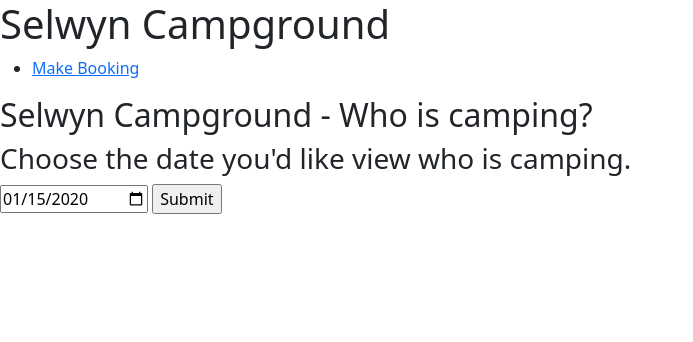
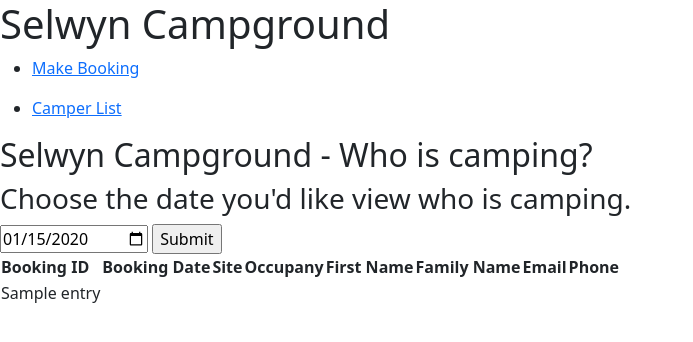
Before and after one commit to TaiJoLo/scg, a Flask app: template templates/datepickercamper.html in a window 1280 px wide. Shown: the top 342 px of the page, without its empty margins (0-693 px from the left). Run offline with Flask 3, Linux system fonts and the light colour scheme; the template is opened without the code that fills it: most values are stand-ins (such as "Sample title", 1, 10 or a date in 2020).

Commit message:
feat: add camper list

```diff
--- a/app.py
+++ b/app.py
@@ -29,6 +29,14 @@ def getCursor():
 def home():
     return render_template("base.html")
 
+@app.route("/sites")
+def listsites():
+    connection = getCursor()
+    connection.execute("SELECT * FROM sites;")
+    sitelist = connection.fetchall()
+    print(sitelist)
+    return render_template("sitelist.html", sitelist = sitelist)
+
 @app.route("/campers", methods=['GET','POST'])
 def campers():
     if request.method == "GET":
@@ -36,8 +44,9 @@ def campers():
     else:
         campDate = request.form.get('campdate')
         connection = getCursor()
-        connection.execute("SELECT * FROM bookings join sites on site = site_id inner join customers on customer = customer_id where booking_date= %s;",(campDate,))
+        connection.execute("SELECT bookings.booking_id,bookings.booking_date,sites.site_id,sites.occupancy ,customers.firstname,customers.familyname,customers.email, customers.phone FROM bookings join sites on site = site_id inner join customers on customer = customer_id where booking_date= %s;",(campDate,))
         camperList = connection.fetchall()
+        print(camperList)
         return render_template("datepickercamper.html", camperlist = camperList)
 
 @app.route("/booking", methods=['GET','POST'])
--- a/templates/base.html
+++ b/templates/base.html
@@ -4,9 +4,13 @@
     <meta charset="utf-8" />
     <title>{% block title %}{% endblock %}</title>
     <!-- CSS only -->
-        <link href="https://cdn.jsdelivr.net/npm/bootstrap@5.3.3/dist/css/bootstrap.min.css" rel="stylesheet" integrity="sha384-QWTKZyjpPEjISv5WaRU9OFeRpok6YctnYmDr5pNlyT2bRjXh0JMhjY6hW+ALEwIH" crossorigin="anonymous">
+    <link
+      href="https://cdn.jsdelivr.net/npm/bootstrap@5.3.3/dist/css/bootstrap.min.css"
+      rel="stylesheet"
+      integrity="sha384-QWTKZyjpPEjISv5WaRU9OFeRpok6YctnYmDr5pNlyT2bRjXh0JMhjY6hW+ALEwIH"
+      crossorigin="anonymous"
+    />
   </head>
-
 
   <body>
     <nav>
@@ -14,38 +18,46 @@
       <ul>
         <li><a href="{{ url_for('booking') }}">Make Booking</a></li>
       </ul>
+      <ul>
+        <li><a href="{{ url_for('campers') }}">Camper List</a></li>
+      </ul>
     </nav>
     <section class="content">
-            <header>
-              {% block header %}{% endblock %}
-            </header>
+      <header>{% block header %}{% endblock %}</header>
       {% for message in get_flashed_messages() %}
       <div class="flash">{{ message }}</div>
-            {% endfor %}
-            {% block content %}{% endblock %}
+      {% endfor %} {% block content %}{% endblock %}
     </section>
     <!-- JavaScript Bundle with Popper -->
     <script>
       // Example starter JavaScript for disabling form submissions if there are invalid fields
       (() => {
-          'use strict'
+        "use strict";
 
         // Fetch all the forms we want to apply custom Bootstrap validation styles to
-          const forms = document.querySelectorAll('.needs-validation')
+        const forms = document.querySelectorAll(".needs-validation");
 
         // Loop over them and prevent submission
-          Array.from(forms).forEach(form => {
-            form.addEventListener('submit', event => {
+        Array.from(forms).forEach((form) => {
+          form.addEventListener(
+            "submit",
+            (event) => {
               if (!form.checkValidity()) {
-                event.preventDefault()
-                event.stopPropagation()
+                event.preventDefault();
+                event.stopPropagation();
               }
 
-              form.classList.add('was-validated')
-            }, false)
-          })
-        })()
+              form.classList.add("was-validated");
+            },
+            false
+          );
+        });
+      })();
     </script>
-<script src="https://cdn.jsdelivr.net/npm/bootstrap@5.3.3/dist/js/bootstrap.bundle.min.js" integrity="sha384-YvpcrYf0tY3lHB60NNkmXc5s9fDVZLESaAA55NDzOxhy9GkcIdslK1eN7N6jIeHz" crossorigin="anonymous"></script>
+    <script
+      src="https://cdn.jsdelivr.net/npm/bootstrap@5.3.3/dist/js/bootstrap.bundle.min.js"
+      integrity="sha384-YvpcrYf0tY3lHB60NNkmXc5s9fDVZLESaAA55NDzOxhy9GkcIdslK1eN7N6jIeHz"
+      crossorigin="anonymous"
+    ></script>
   </body>
 </html>
--- a/templates/datepickercamper.html
+++ b/templates/datepickercamper.html
@@ -1,12 +1,31 @@
-{% extends "base.html" %}
-{% block content %}
+{% extends "base.html" %} {% block content %}
 <!-- code in here to display a list of books-->
 <h2>Selwyn Campground - Who is camping?</h2>
 <h3>Choose the date you'd like view who is camping.</h3>
 
 <form action="{{url_for('campers')}}" method="POST">
-<input type="date" value="{{currentdate}}" name="campdate"/>
-<input type="submit"/>
+  <input type="date" value="{{currentdate}}" name="campdate" />
+  <input type="submit" />
 </form>
 
+<table>
+  <tr>
+    <th>Booking ID</th>
+    <th>Booking Date</th>
+    <th>Site</th>
+    <th>Occupany</th>
+    <th>First Name</th>
+    <th>Family Name</th>
+    <th>Email</th>
+    <th>Phone</th>
+  </tr>
+  {% for camper in camperlist %}
+  <tr>
+    {% for entry in camper %}
+    <td>{{entry}}</td>
+    {% endfor %}
+  </tr>
+  {% endfor %}
+</table>
+
 {% endblock %}
```
Lines whose indentation alone changed are shown as unchanged.
